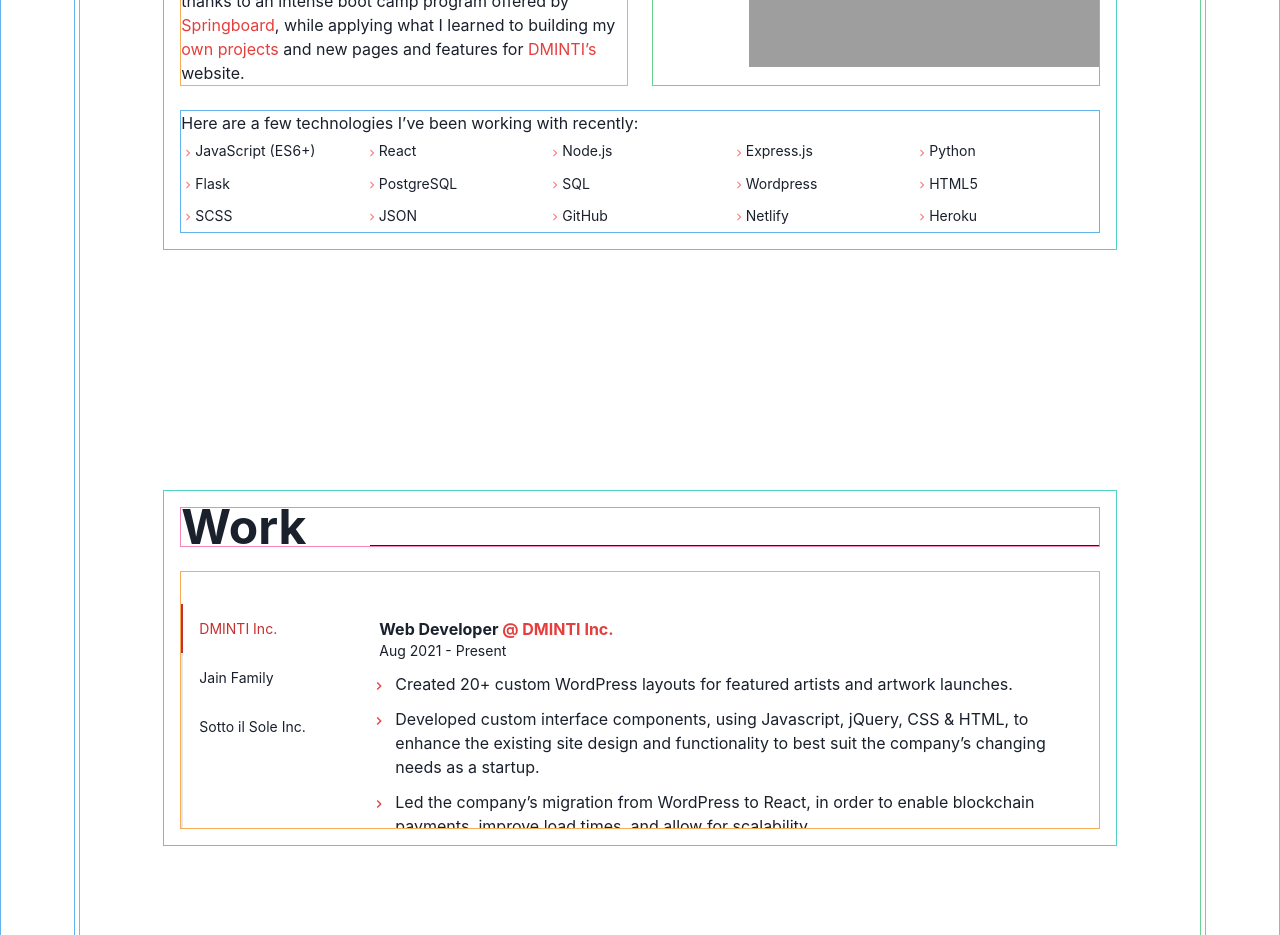
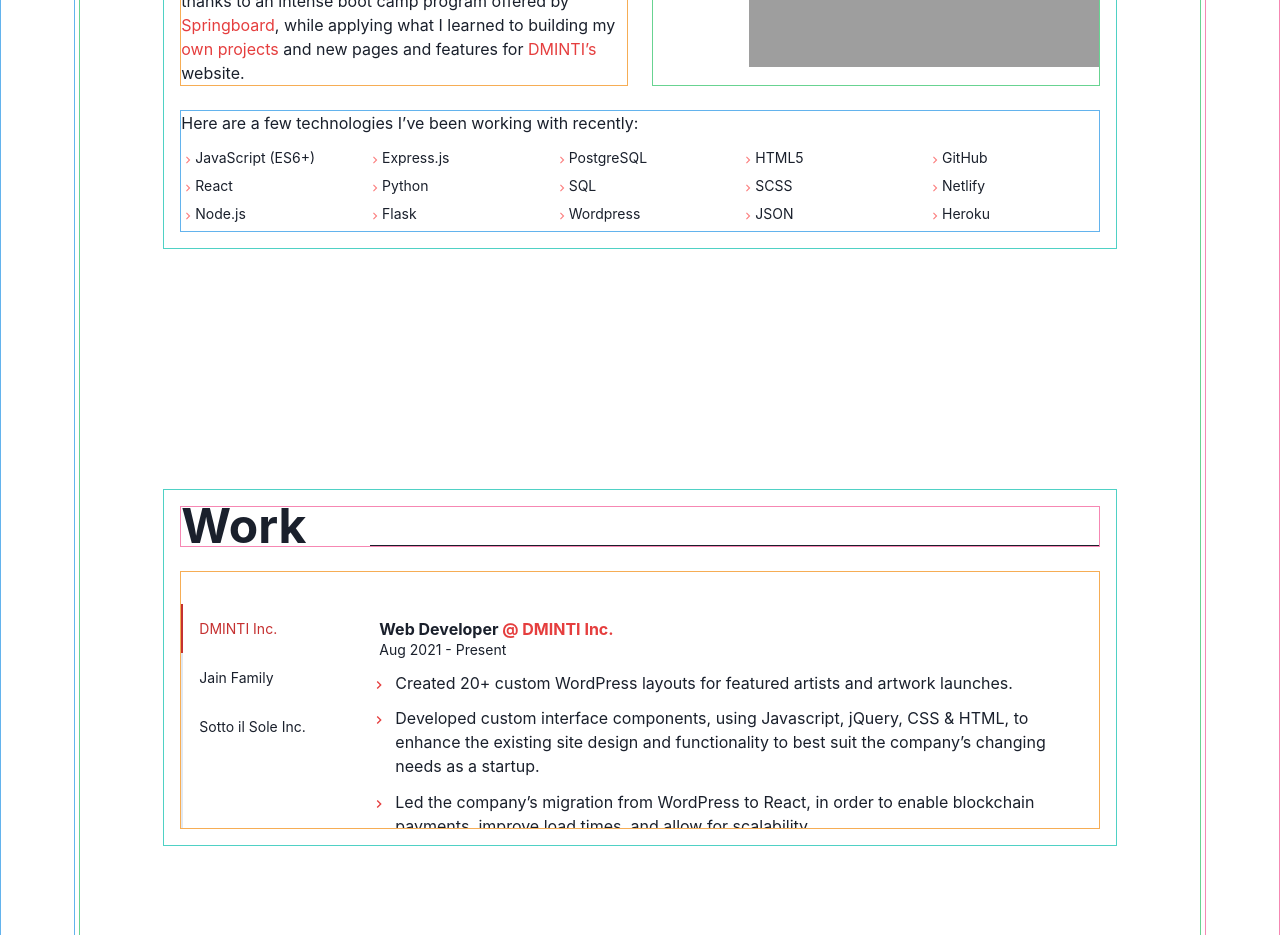
Before and after one commit to sashacandoit/portfolio-2023, a React (Create React App) app: page / in a window 1280 px wide. Shown: the part 1300-2235 px from the top of the page. Built offline with nearby package versions, Linux system fonts and the light colour scheme; grey boxes are pictures that could not be loaded.

Commit message:
changed TechTable to use SimpleGrid

```diff
--- a/src/data/portfolio_data.js
+++ b/src/data/portfolio_data.js
@@ -1,5 +1,5 @@
 const about_me_tech = [
-  ["JavaScript (ES6+)", "React", "Node.js", "Express.js", "Python"], ["Flask", "PostgreSQL", "SQL", "Wordpress", "HTML5"], ["SCSS", "JSON", "GitHub", "Netlify", "Heroku"]
+  ["JavaScript (ES6+)", "React", "Node.js"], ["Express.js", "Python", "Flask"], ["PostgreSQL", "SQL", "Wordpress"], ["HTML5", "SCSS", "JSON"], ["GitHub", "Netlify", "Heroku"]
 ]
 
 const experience = [
--- a/src/sections/components/TechTable.js
+++ b/src/sections/components/TechTable.js
@@ -1,35 +1,28 @@
 import React from "react";
-import { Table, Tbody, Tr, Td  } from '@chakra-ui/react'
+import { SimpleGrid, Box, Text } from '@chakra-ui/react'
 import { about_me_tech } from "../../data/portfolio_data"
 import { ChevronRightIcon } from '@chakra-ui/icons'
 
 
 function TechTable() {
   return (
-    <Table size="sm">
-      <Tbody>
-        {about_me_tech.map((rowContent, rowID) => (
-          <TableRow rowContent={rowContent} key={rowID} />
+    <SimpleGrid marginTop={3} minChildWidth="140px" columns={5} spacingX={4} spacingY={1}>
+      {about_me_tech.map((itemContent, itemId) => (
+          <TechItem itemContent={itemContent} key={itemId} />
         ))}
-      </Tbody>
-    </Table>
+    </SimpleGrid>
   );
 }
 
-function TableRow(props) {
-  const { rowContent } = props;
+function TechItem(props) {
+  const { itemContent } = props;
 
   return (
-    <Tr>
-      {rowContent.map((val, rowID) => (
-        <Td
-          borderWidth="0"
-          paddingLeft={"0"}
-          fontSize='sm'
-          w="20%"
-          key={rowID}><ChevronRightIcon color='red.300' />{val}</Td>
+    <Box>
+      {itemContent.map((val, itemId) => (
+          <Box fontSize='sm' key={itemId} minH="2em"><ChevronRightIcon color='red.300' />{val}</Box>
       ))}
-    </Tr>
+    </Box>
   );
 }
 
```
